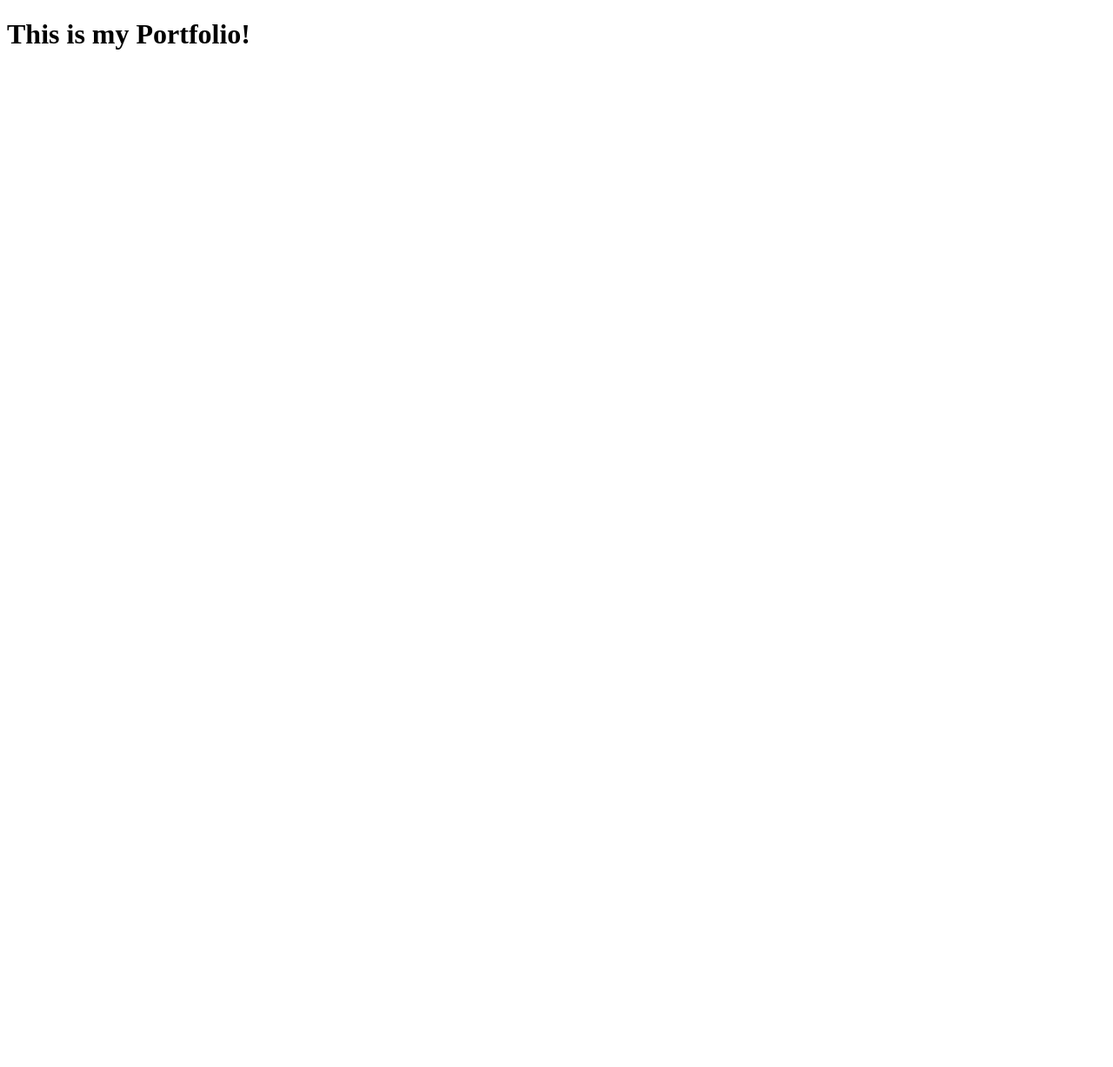
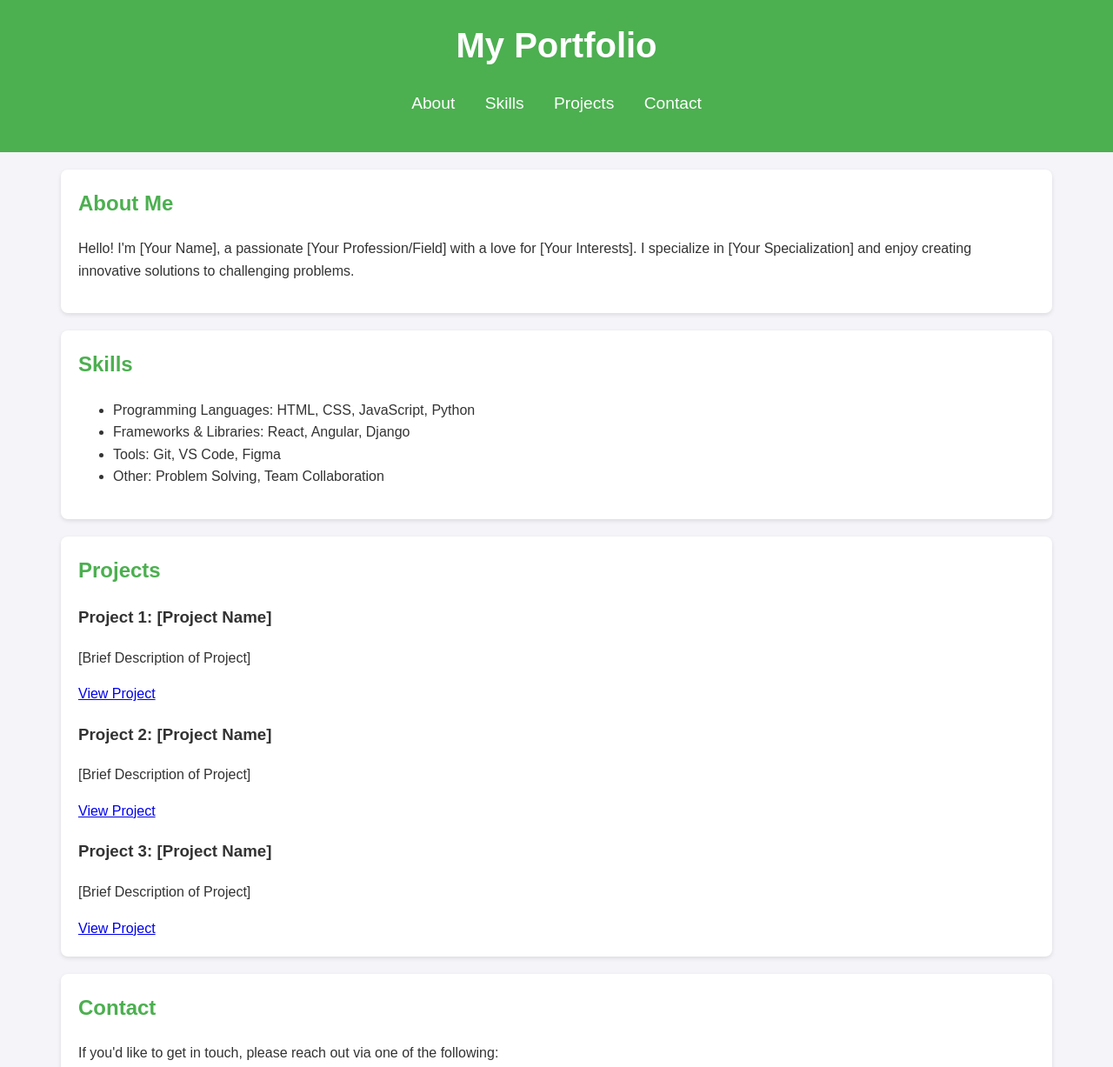
Before and after one commit to KevinTTO5/KevinTTO5.github.io, a plain HTML site: page index.html in a window 1280 px wide. Shown: the top 1227 px of the page at 87% size. Before the commit the page ends 800 px from the top, so only its background shows below. Drawn offline with Linux system fonts and the light colour scheme.

Commit message:
Update index.html

```diff
--- a/index.html
+++ b/index.html
@@ -4,8 +4,115 @@
     <meta charset="UTF-8">
     <meta name="viewport" content="width=device-width, initial-scale=1.0">
     <title>My Portfolio</title>
+    <style>
+        body {
+            font-family: Arial, sans-serif;
+            margin: 0;
+            padding: 0;
+            line-height: 1.6;
+            color: #333;
+            background-color: #f4f4f9;
+        }
+        header {
+            background: #4CAF50;
+            color: #fff;
+            padding: 20px 0;
+            text-align: center;
+        }
+        header h1 {
+            margin: 0;
+            font-size: 2.5em;
+        }
+        nav {
+            margin: 20px 0;
+        }
+        nav a {
+            color: white;
+            text-decoration: none;
+            margin: 0 15px;
+            font-size: 1.2em;
+        }
+        section {
+            max-width: 1100px;
+            margin: 20px auto;
+            padding: 20px;
+            background: #fff;
+            border-radius: 8px;
+            box-shadow: 0 2px 5px rgba(0, 0, 0, 0.1);
+        }
+        section h2 {
+            margin-top: 0;
+            color: #4CAF50;
+        }
+        footer {
+            background: #333;
+            color: white;
+            text-align: center;
+            padding: 10px 0;
+        }
+        footer a {
+            color: #4CAF50;
+            text-decoration: none;
+        }
+    </style>
 </head>
 <body>
-    <h1>This is my Portfolio!</h1>
+    <header>
+        <h1>My Portfolio</h1>
+        <nav>
+            <a href="#about">About</a>
+            <a href="#skills">Skills</a>
+            <a href="#projects">Projects</a>
+            <a href="#contact">Contact</a>
+        </nav>
+    </header>
+
+    <section id="about">
+        <h2>About Me</h2>
+        <p>Hello! I'm [Your Name], a passionate [Your Profession/Field] with a love for [Your Interests]. I specialize in [Your Specialization] and enjoy creating innovative solutions to challenging problems.</p>
+    </section>
+
+    <section id="skills">
+        <h2>Skills</h2>
+        <ul>
+            <li>Programming Languages: HTML, CSS, JavaScript, Python</li>
+            <li>Frameworks & Libraries: React, Angular, Django</li>
+            <li>Tools: Git, VS Code, Figma</li>
+            <li>Other: Problem Solving, Team Collaboration</li>
+        </ul>
+    </section>
+
+    <section id="projects">
+        <h2>Projects</h2>
+        <div>
+            <h3>Project 1: [Project Name]</h3>
+            <p>[Brief Description of Project]</p>
+            <a href="[Link to Project]" target="_blank">View Project</a>
+        </div>
+        <div>
+            <h3>Project 2: [Project Name]</h3>
+            <p>[Brief Description of Project]</p>
+            <a href="[Link to Project]" target="_blank">View Project</a>
+        </div>
+        <div>
+            <h3>Project 3: [Project Name]</h3>
+            <p>[Brief Description of Project]</p>
+            <a href="[Link to Project]" target="_blank">View Project</a>
+        </div>
+    </section>
+
+    <section id="contact">
+        <h2>Contact</h2>
+        <p>If you'd like to get in touch, please reach out via one of the following:</p>
+        <ul>
+            <li>Email: <a href="mailto:your.email@example.com">your.email@example.com</a></li>
+            <li>LinkedIn: <a href="https://www.linkedin.com/in/yourprofile" target="_blank">LinkedIn Profile</a></li>
+            <li>GitHub: <a href="https://github.com/yourusername" target="_blank">GitHub Profile</a></li>
+        </ul>
+    </section>
+
+    <footer>
+        <p>&copy; 2025 [Your Name]. All Rights Reserved. | <a href="#about">Back to Top</a></p>
+    </footer>
 </body>
 </html>
```
